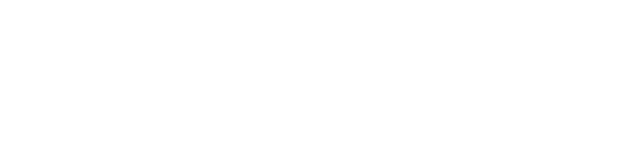
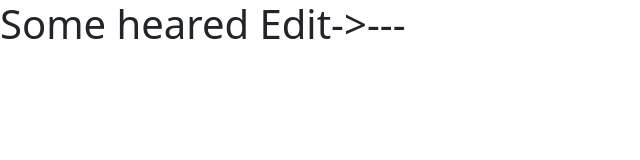
Before and after one commit to mecha-pro/nike-react-ecommerce, a plain HTML site: page bootstrap-index-html/index.html in a window 1280 px wide. Shown: the whole page, without its empty margins (0-640 px from the left). Drawn offline with nearby package versions, Linux system fonts and the light colour scheme.

Commit message:
entropy recursion complete this website not finished

```diff
--- a/bootstrap-index-html/index.html
+++ b/bootstrap-index-html/index.html
@@ -18,7 +18,7 @@
 <body>
 <header>
 <section class="">
-
+<h1 class="">Some heared Edit->---</h1>
 </section>
 </header>
 <main>
```
